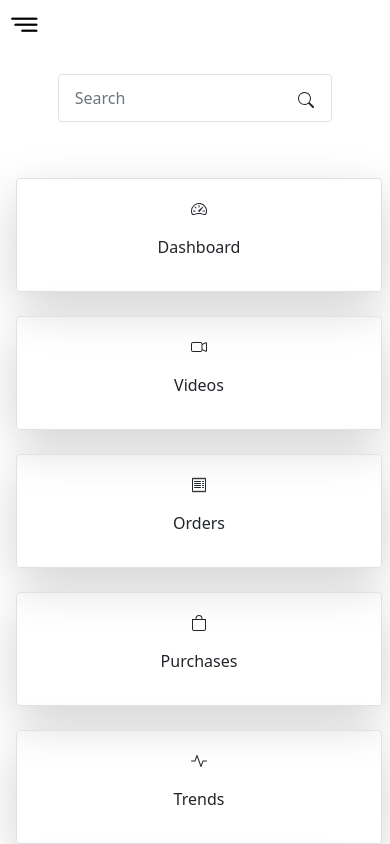
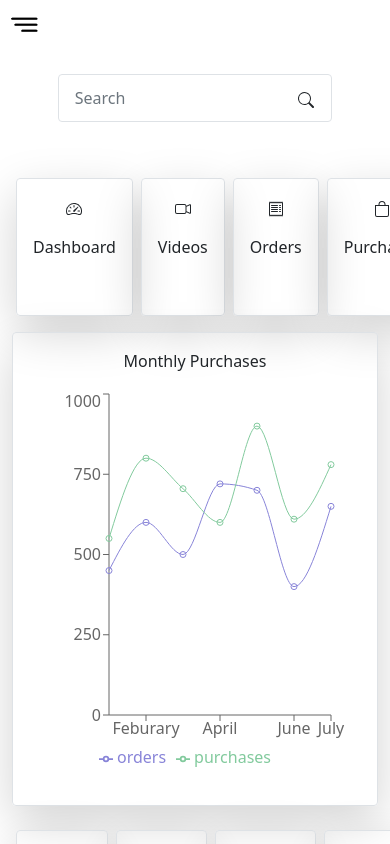
Before and after one commit to gbenga2540/React-JS-G-32-New-Capstone-Wk4, a React (Create React App) app: page / in a window 390 px wide. Both pictures are taken after typing "Sample", "name@example.com", "Sample123", "Sample123" into the empty fields and a click on the button "Sign Up". Built offline with nearby package versions, Linux system fonts and the light colour scheme; no server answers.

Commit message:
fixed arrangement but not responsive

```diff
--- a/src/pages/Home.js
+++ b/src/pages/Home.js
@@ -1,55 +1,55 @@
-import React from 'react';
-import 'bootstrap/dist/css/bootstrap.min.css';
-import Widget from '../components/Widget.js';
-import Navbar from '../components/Navbar.js';
-import Chart from '../components/Chart.js';
-import OrderCard from '../components/orderCard.js';
-import Bchart from '../components/Bchart.js';
-import Map from '../components/Map.js';
+import React from "react";
+import "bootstrap/dist/css/bootstrap.min.css";
+import Widget from "../components/Widget.js";
+import Navbar from "../components/Navbar.js";
+import Chart from "../components/Chart.js";
+import OrderCard from "../components/orderCard.js";
+import Bchart from "../components/Bchart.js";
+import Map from "../components/Map.js";
 
-const Home = ({ setPageNumber}) => {
+const Home = ({ setPageNumber }) => {
   setPageNumber(1);
 
   return (
-    <div className='w-100 overflow-auto'>
-      <div className='container'>
-
-        <div className='mt-3 mb-5 col-12'>
+    <div className="w-100 overflow-auto">
+      <div className="container">
+        <div className="mt-3 mb-5 col-12">
           <Navbar />
         </div>
 
-        <div className='row mb-4'>
-        <div className='d-sm-flex col-12 col-lg-8 h-25'>
-        <Widget box='dashboard' />
-        <Widget box='videos' />
-        <Widget box='orders' />
-        <Widget box='purchases' />
-        <Widget box='trends' />
+        <div className=" row">
+          <div className=" col-12 col-lg-8">
+            <div className=" row">
+              <div className=" d-flex mb-3">
+                <Widget box="dashboard" />
+                <Widget box="videos" />
+                <Widget box="orders" />
+                <Widget box="purchases" />
+                <Widget box="trends" />
               </div>
-        <div className='col-12 col-lg-4'>
+              <Chart />
+              <div className=" d-flex mb-5">
+                <OrderCard card="google" />
+                <OrderCard card="scrum" />
+                <OrderCard card="cabin" />
+                <OrderCard card="scrum" />
+              </div>
+            </div>
+          </div>
+          <div className=" col-12 col-lg-4">
+            <div className=" row">
+              <div className=" mb-3">
                 <Bchart />
               </div>
-        </div>
-
-        <div className='row mb-4'>
-        <div className='col-12 col-lg-8'>
-        <Chart />
-        </div>
-        <div className='col-12 col-lg-4 mt-4 mt-md-0'>
+              <div className=" mx-auto">
                 <Map />
               </div>
             </div>
-
-        <div className='d-sm-flex col-12 '>
-          <OrderCard card='google'/>
-          <OrderCard card='scrum'/>
-          <OrderCard card='cabin'/>
-          <OrderCard card='scrum'/>
-        </div>
-
           </div>
         </div>
-  )
-}
+      </div>
+    </div>
+  );
+};
 
-export default Home
+export default Home;
```
Lines whose indentation alone changed are shown as unchanged.
